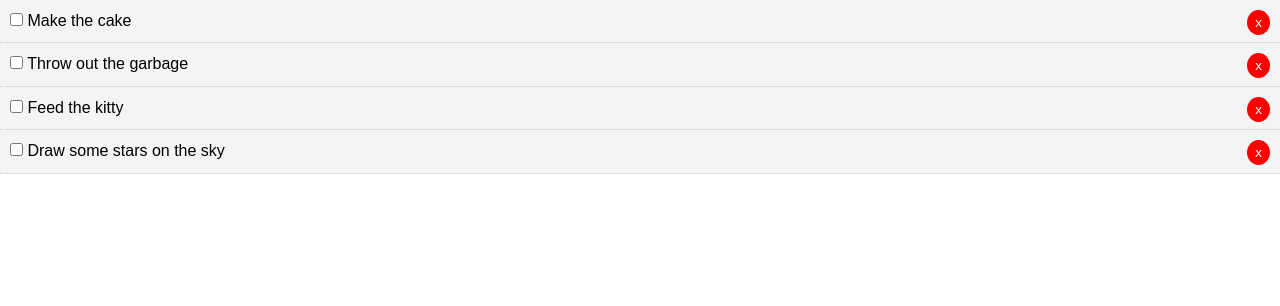
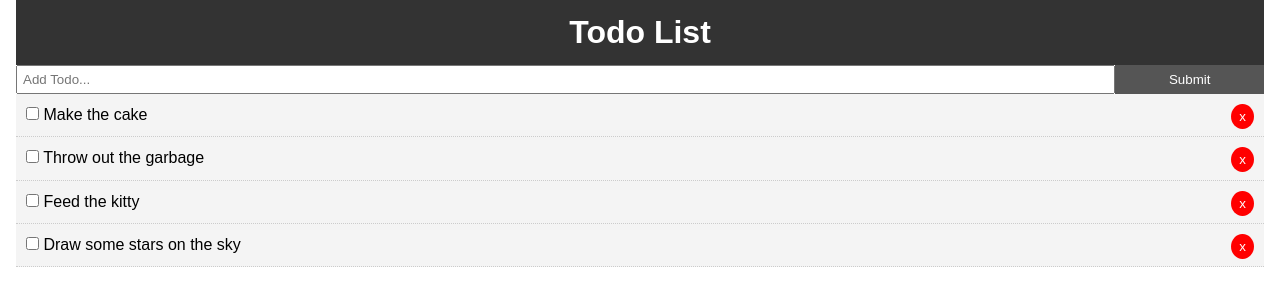
Before and after one commit to ogustm/react-todo-list, a React (Create React App) app: page / in a window 1280 px wide. Shown: the top 306 px of the page. Built offline with nearby package versions, Linux system fonts and the light colour scheme.

Commit message:
AddTodo component and wrapped all in container

```diff
--- a/src/App.css
+++ b/src/App.css
@@ -13,3 +13,20 @@
   color: #333;
   text-decoration: none;
 }
+
+.container {
+  padding: 0 1rem;
+}
+
+.btn {
+  display: inline-block;
+  border: none;
+  background: #555;
+  color: #fff;
+  padding: 7px 20px;
+  cursor: pointer;
+}
+
+.btn:hover {
+  background: #666;
+}
--- a/src/App.js
+++ b/src/App.js
@@ -1,5 +1,7 @@
 import React, { Component } from 'react';
+import Header from './components/layout/header';
 import Todos from './components/Todos'
+import AddTodo from './components/AddTodo'
 import './App.css';
 
 class App extends Component {
@@ -51,7 +53,12 @@
     console.log(this.state.todos)
     return (
       <div className="App">
-        <Todos todos={this.state.todos} markComplete = {this.markComplete} removeTodo = {this.removeTodo} />
+        <div className="container">
+          <Header />
+          <AddTodo />
+          <Todos todos={this.state.todos} markComplete =
+            {this.markComplete} removeTodo = {this.removeTodo} />
+        </div>
       </div>
     );
   }
--- /dev/null
+++ b/src/components/AddTodo.js
@@ -0,0 +1,25 @@
+import React, { Component } from 'react'
+
+export class AddTodo extends Component {
+
+    render() {
+        return (
+            <form style = {{display: 'flex'}}>
+                <input
+                 type="text"
+                 name="title"
+                 style={{ flex: '10', padding: '5px'}}
+                 placeholder="Add Todo..."
+                />
+                <input
+                 type="submit"
+                 value="Submit"
+                 className="btn"
+                 style={{flex: '1'}}
+                />
+            </form>
+        )
+    }
+}
+
+export default AddTodo
--- a/src/components/layout/header.js
+++ b/src/components/layout/header.js
@@ -2,10 +2,17 @@
 
 function Header () {
     return (
-        <header>
+        <header style={headerStyle}>
             <h1>Todo List</h1>
         </header>
     )
 }
 
+const headerStyle = {
+    background: '#333',
+    color: '#fff',
+    textAlign: 'center',
+    padding: '10px'
+}
+
 export default Header;
```
